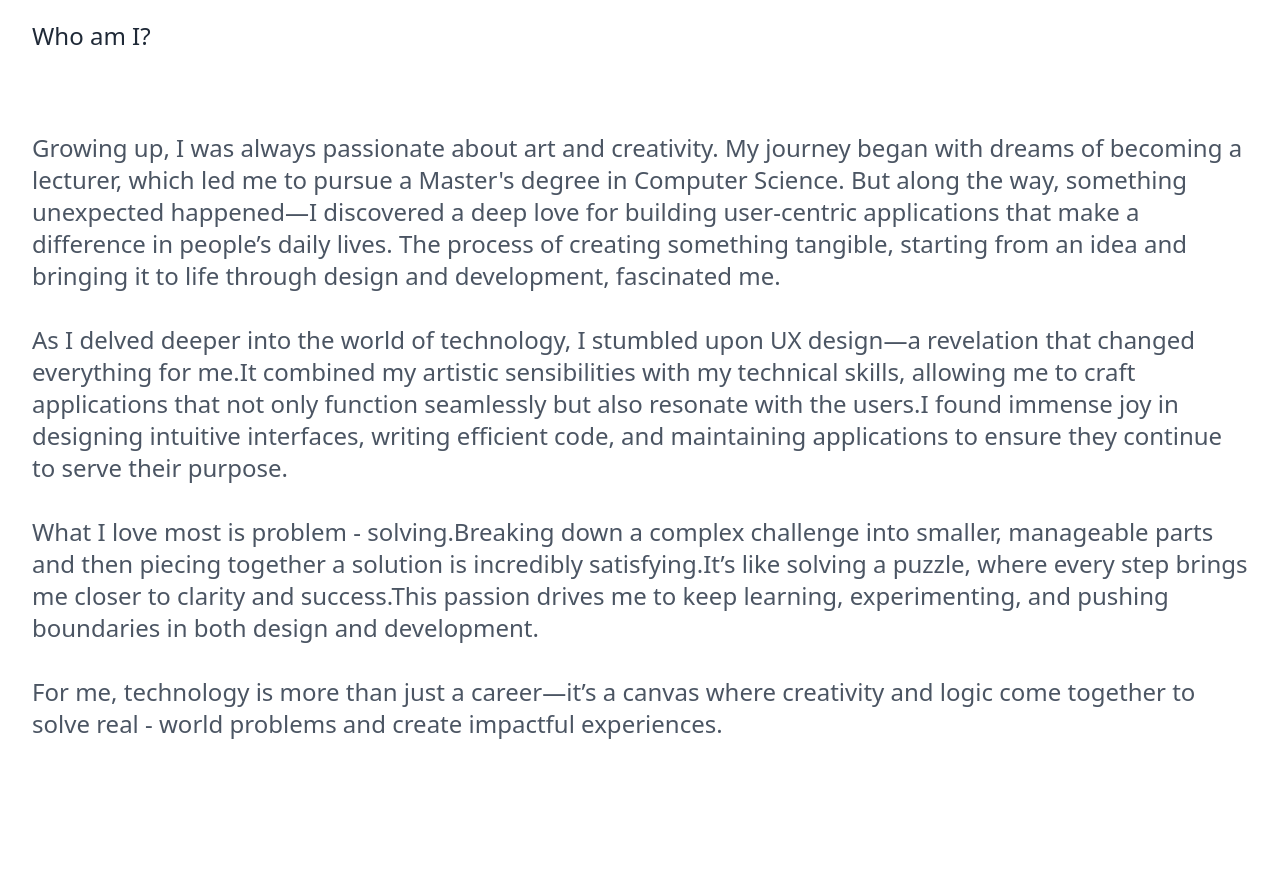
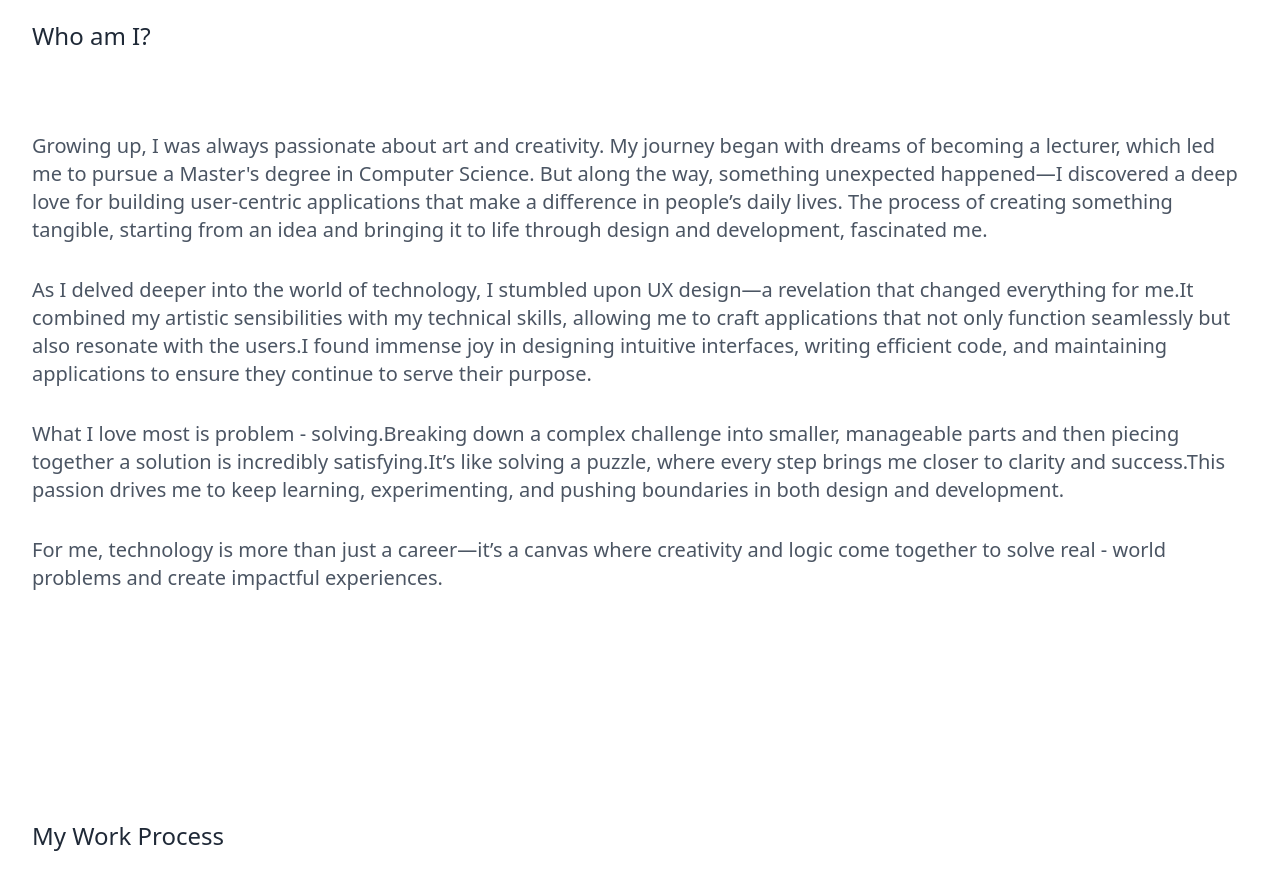
Before and after one commit to sharithasneem/portfolio, a Next.js app: page /about in a window 1280 px wide. Shown: the part 820-1710 px from the top of the page. Built offline with nearby package versions, Linux system fonts and the light colour scheme.

Commit message:
about resposive

```diff
--- a/src/app/component/whoamI/page.js
+++ b/src/app/component/whoamI/page.js
@@ -24,7 +24,7 @@ export default function WhoAmI() {
 
             {/* Paragraphs */}
             <motion.p
-                className="text-xl md:text-2xl  text-gray-600 my-4"
+                className="text-xl  text-gray-600 my-4"
                 initial={{ opacity: 0, x: -50 }}
                 whileInView={{ opacity: 1, x: 0 }}
                 transition={{ duration: 0.8, ease: "easeOut", delay: 0.2 }}
@@ -33,7 +33,7 @@ export default function WhoAmI() {
                 {para1}
             </motion.p>
             <motion.p
-                className="text-xl md:text-2xl  text-gray-600 my-4"
+                className="text-xl   text-gray-600 my-4"
                 initial={{ opacity: 0, x: -50 }}
                 whileInView={{ opacity: 1, x: 0 }}
                 transition={{ duration: 0.8, ease: "easeOut", delay: 0.4 }}
@@ -42,7 +42,7 @@ export default function WhoAmI() {
                 {para2}
             </motion.p>
             <motion.p
-                className="text-xl md:text-2xl  text-gray-600 my-4"
+                className="text-xl   text-gray-600 my-4"
                 initial={{ opacity: 0, x: -50 }}
                 whileInView={{ opacity: 1, x: 0 }}
                 transition={{ duration: 0.8, ease: "easeOut", delay: 0.6 }}
@@ -51,7 +51,7 @@ export default function WhoAmI() {
                 {para3}
             </motion.p>
             <motion.p
-                className="text-xl md:text-2xl  text-gray-600 my-4"
+                className="text-xl   text-gray-600 my-4"
                 initial={{ opacity: 0, x: -50 }}
                 whileInView={{ opacity: 1, x: 0 }}
                 transition={{ duration: 0.8, ease: "easeOut", delay: 0.8 }}
```
